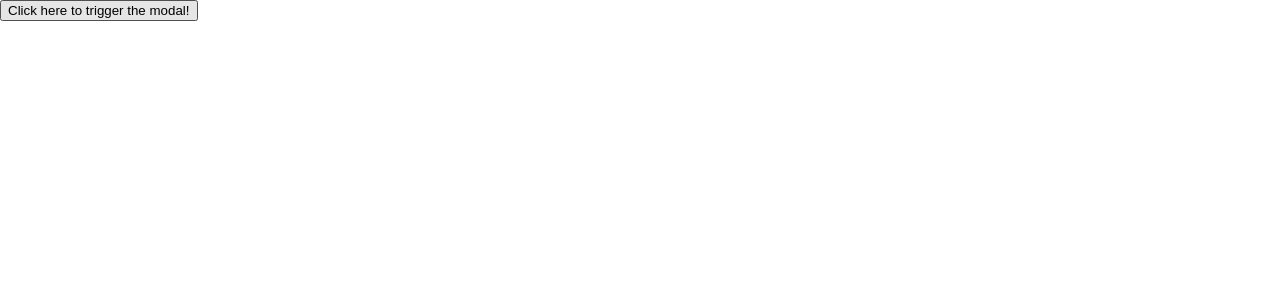
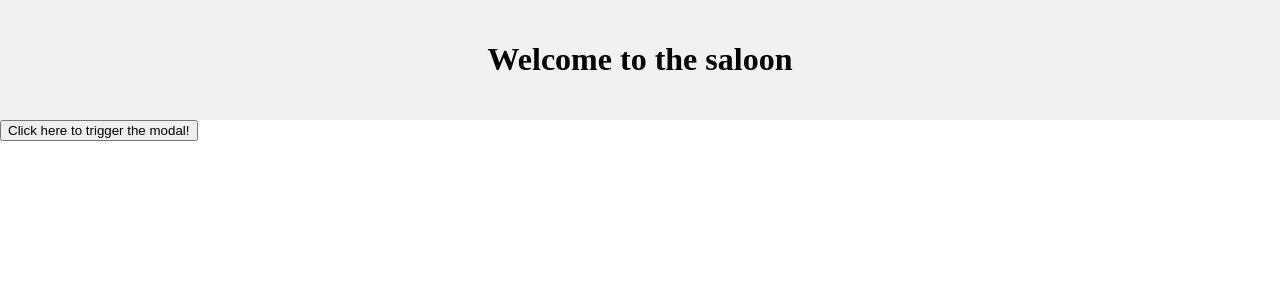
Before and after one commit to naveedaheer/angular-beverages-app, an Angular app: page / in a window 1280 px wide. Shown: the top 300 px of the page. Built offline with nearby package versions, Linux system fonts and the light colour scheme.

Commit message:
Created header

```diff
--- a/src/app/app.component.html
+++ b/src/app/app.component.html
@@ -1 +1,5 @@
+<div class="header">
+    <h1>Welcome to the saloon</h1>
+</div>
+
 <app-dialogue></app-dialogue>
--- a/src/app/app.component.sass
+++ b/src/app/app.component.sass
@@ -0,0 +1,5 @@
+.header
+  overflow: hidden
+  background-color: #f1f1f1
+  padding: 20px 10px
+  text-align: center
```
